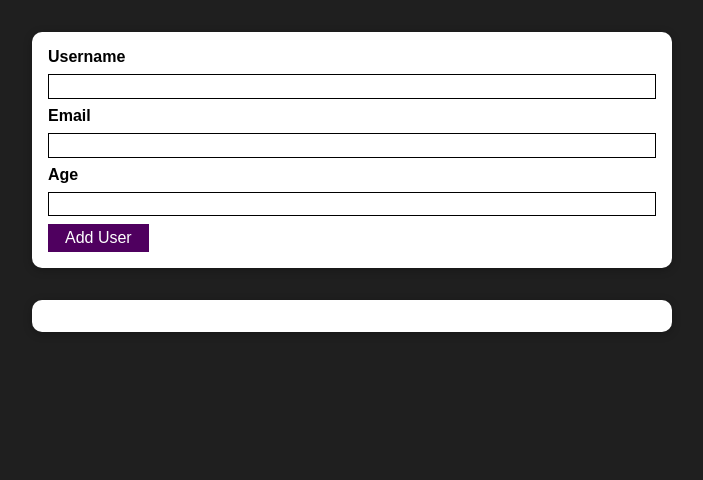
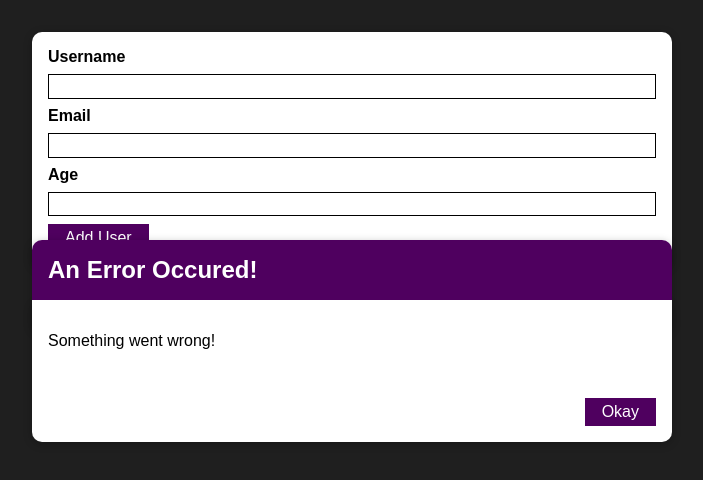
Before and after one commit to EZIO-17/React-mini-project, a React (Create React App) app: page / in a window 1280 px wide. Shown: the top 480 px of the page, without its empty margins (288-991 px from the left). Built offline with nearby package versions, Linux system fonts and the light colour scheme.

Commit message:
Added an Error modal

```diff
--- a/src/App.js
+++ b/src/App.js
@@ -9,7 +9,7 @@
 
   const addUserHandler = (uName, uAge, uEmail) => {
     setUsersList((prevUsersList) => {
-      return[...prevUsersList, {name: uName, age: uAge, email: uEmail}];
+      return[...prevUsersList, {name: uName, age: uAge, email: uEmail, id: Math.random().toString()}];
     });
   };
 
--- /dev/null
+++ b/src/components/UI/ErrorModal.js
@@ -0,0 +1,22 @@
+import React from 'react';
+import Card from './Card';
+import Button from './Button';
+import classes from './ErrorModal.module.css';
+
+const ErrorModal = (props) => {
+    return (
+        <Card className={classes.modal}>
+            <header className={classes.header}>
+                <h2>{props.title}</h2>
+            </header>
+            <div className={classes.content}>
+                <p>{props.message}</p>
+            </div>
+            <footer className={classes.actions}>
+                <Button>Okay</Button>
+            </footer>
+        </Card>
+    );
+};
+
+export default ErrorModal;
--- /dev/null
+++ b/src/components/UI/ErrorModal.module.css
@@ -0,0 +1,45 @@
+.backdrop {
+    position: fixed;
+    top: 0;
+    left: 0;
+    width: 100%;
+    height: 100vh;
+    z-index: 10;
+    background: rgba(0, 0, 0, 0.75);
+  }
+
+  .modal {
+    position: fixed;
+    top: 30vh;
+    left: 10%;
+    width: 80%;
+    z-index: 100;
+    overflow: hidden;
+  }
+
+  .header {
+    background: #4f005f;
+    padding: 1rem;
+  }
+
+  .header h2 {
+    margin: 0;
+    color: white;
+  }
+
+  .content {
+    padding: 1rem;
+  }
+
+  .actions {
+    padding: 1rem;
+    display: flex;
+    justify-content: flex-end;
+  }
+
+  @media (min-width: 768px) {
+    .modal {
+      left: calc(50% - 20rem);
+      width: 40rem;
+    }
+  }
--- a/src/components/Users/AddUser.js
+++ b/src/components/Users/AddUser.js
@@ -2,6 +2,7 @@
 import Card from '../UI/Card';
 import Button from '../UI/Button';
 import classes from './AddUser.module.css';
+import ErrorModal from '../UI/ErrorModal';
 
 const AddUser = (props) => {
 
@@ -39,6 +40,8 @@
     }
 
     return (
+        <div>
+            <ErrorModal title = "An Error Occured!"  message = "Something went wrong!" />
             <Card className={classes.input}>
                 <form onSubmit={addUserHandler}>
                     <label htmlFor='username'>Username</label>
@@ -50,6 +53,7 @@
                     <Button type='submit'>Add User</Button>
                 </form>
             </Card>
+        </div>
     );
 };
 
--- a/src/components/Users/UserList.js
+++ b/src/components/Users/UserList.js
@@ -7,7 +7,7 @@
         <Card className={classes.users}>
             <ul>
                 {props.users.map((user) => (
-                    <li>
+                    <li key={user.id}>
                         {user.name} {user.age} {user.email}
                     </li>
                 ))}
```
Lines whose indentation alone changed are shown as unchanged.
